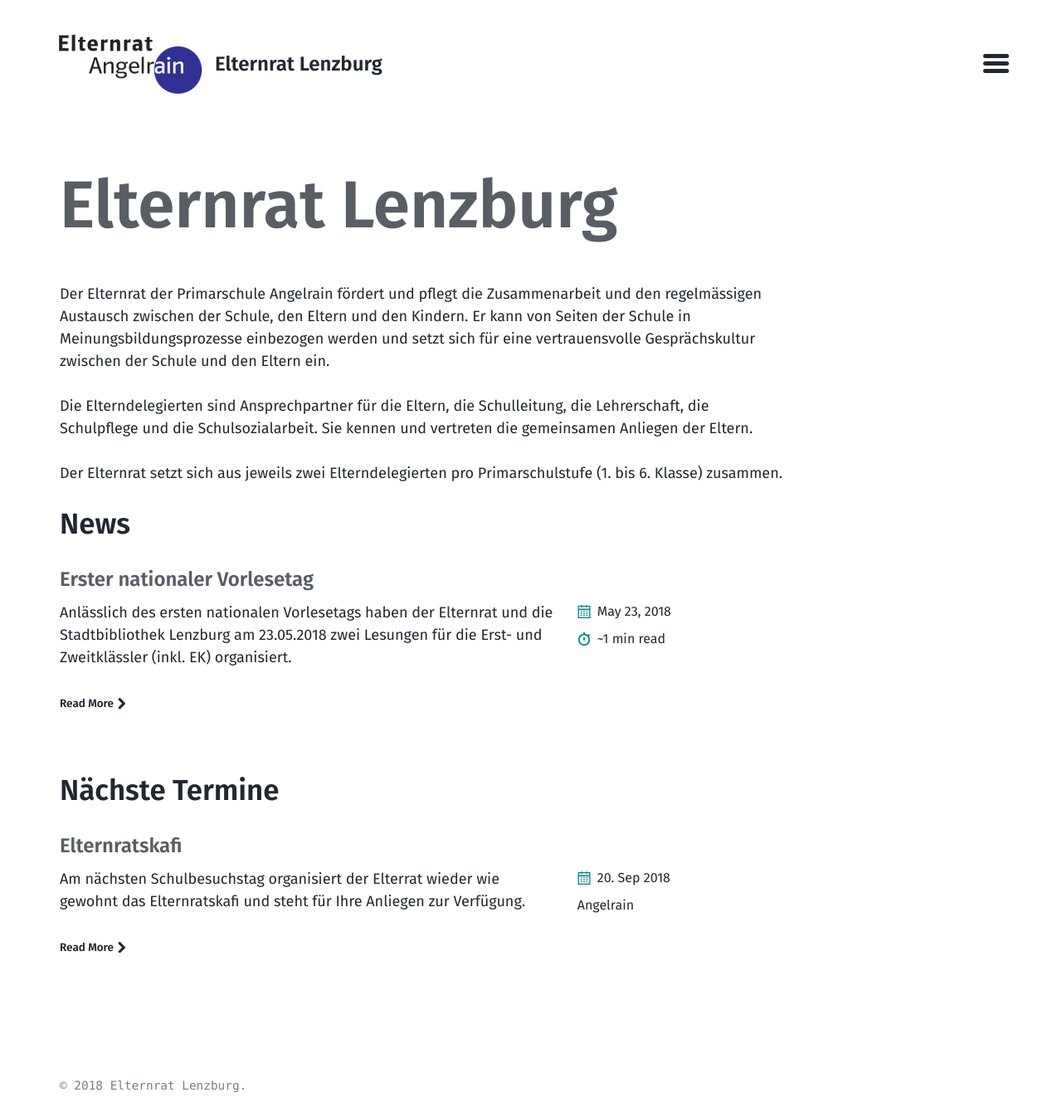
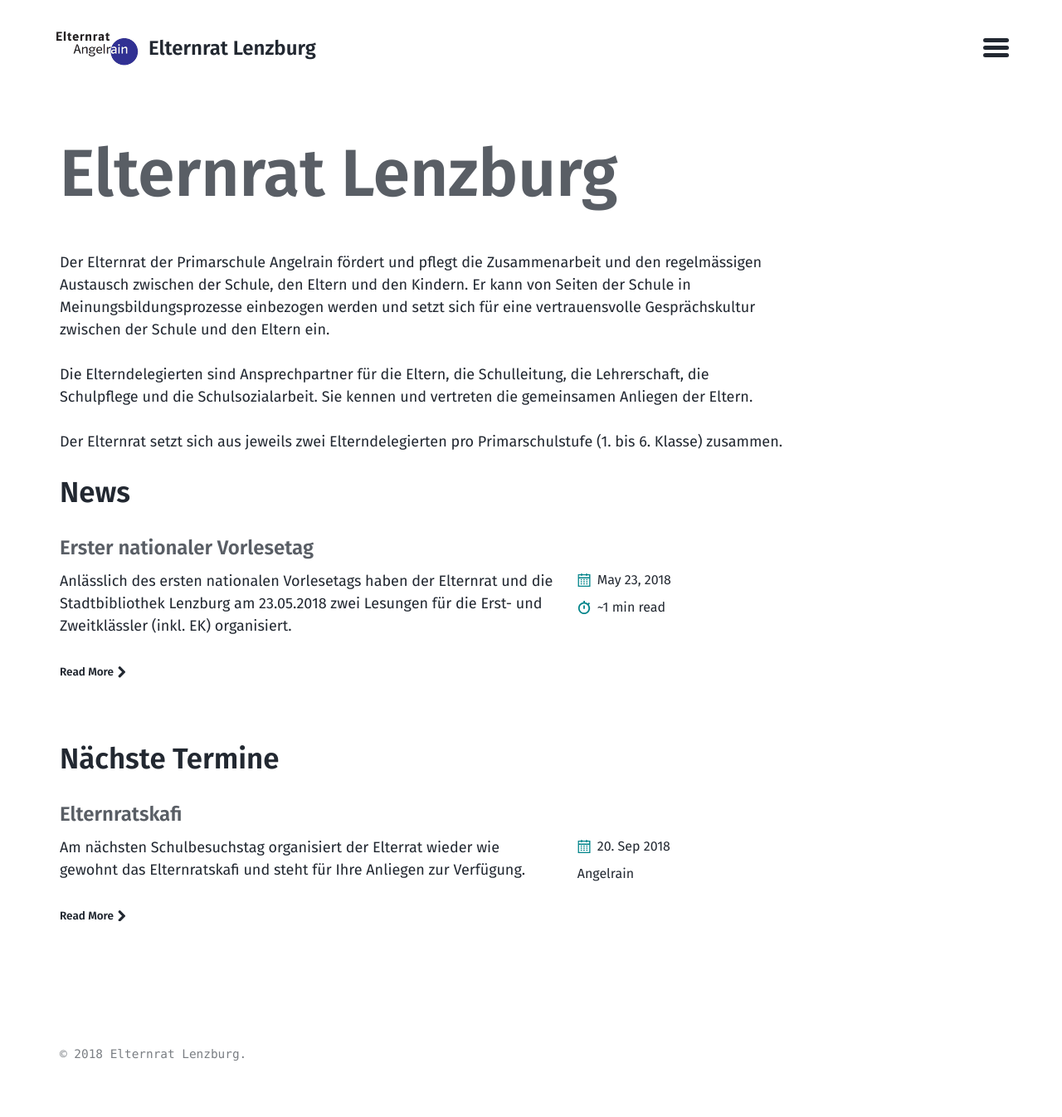
Before and after one commit to elternratlenzburg/elternratlenzburg.github.io, a Jekyll site: the page built from index.md, in a window 1280 px wide. Shown: the whole page at 83% size. Built offline with Jekyll 4.4.1, drawn with Linux system fonts in a browser that asks for light colours; after the commit the page ends 1308 px from its top, so only the background shows below that.

Commit message:
Make the logo only 50px tall, so it fits better with the rest
Fixes #4

```diff
--- a/_sass/basically-basic/_variables.scss
+++ b/_sass/basically-basic/_variables.scss
@@ -103,5 +103,5 @@ $navicon-nav-bg-open: transparent !default;
 $navicon-content-bg: $text-color !default;
 
 /* Site image */
-$site-image-width: 186px !default;
-$site-image-height: 88px !default;
+$site-image-width: 106px !default;
+$site-image-height: 50px !default;
```
Also changed, not shown: assets/images/Elternrat.png.
